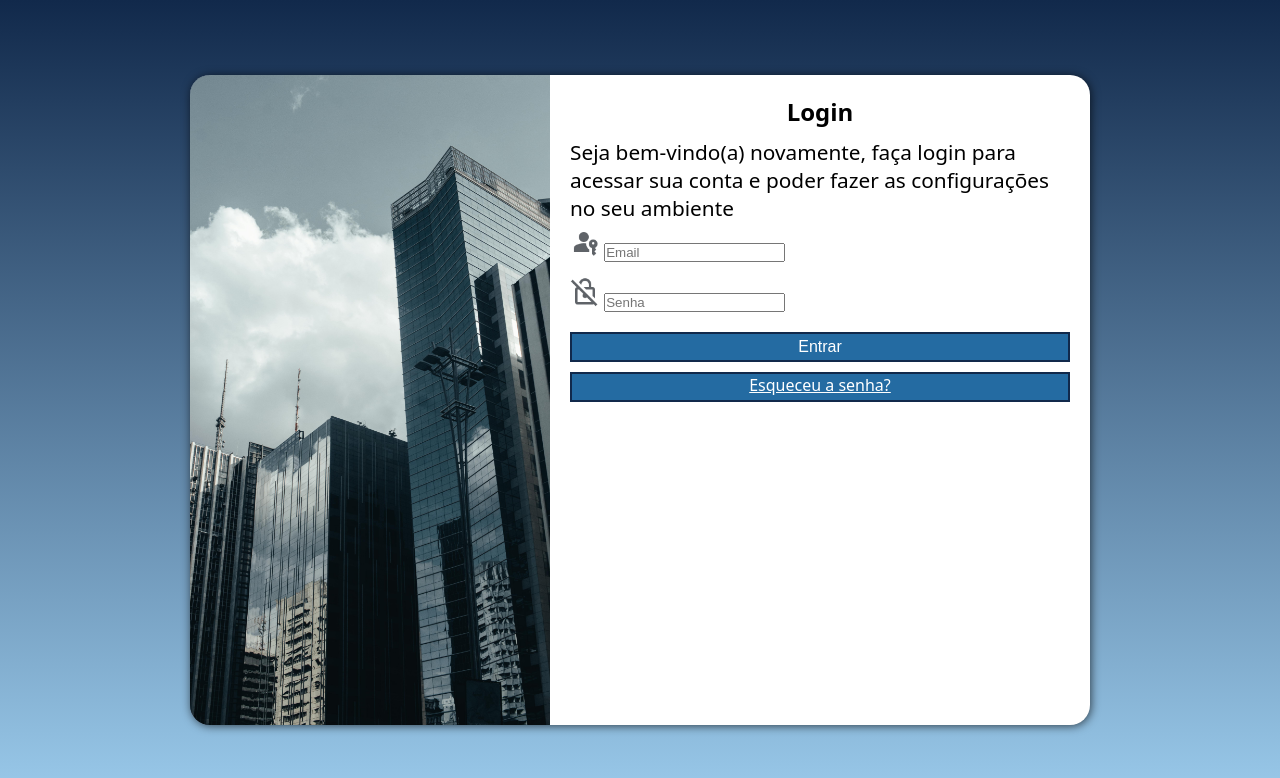
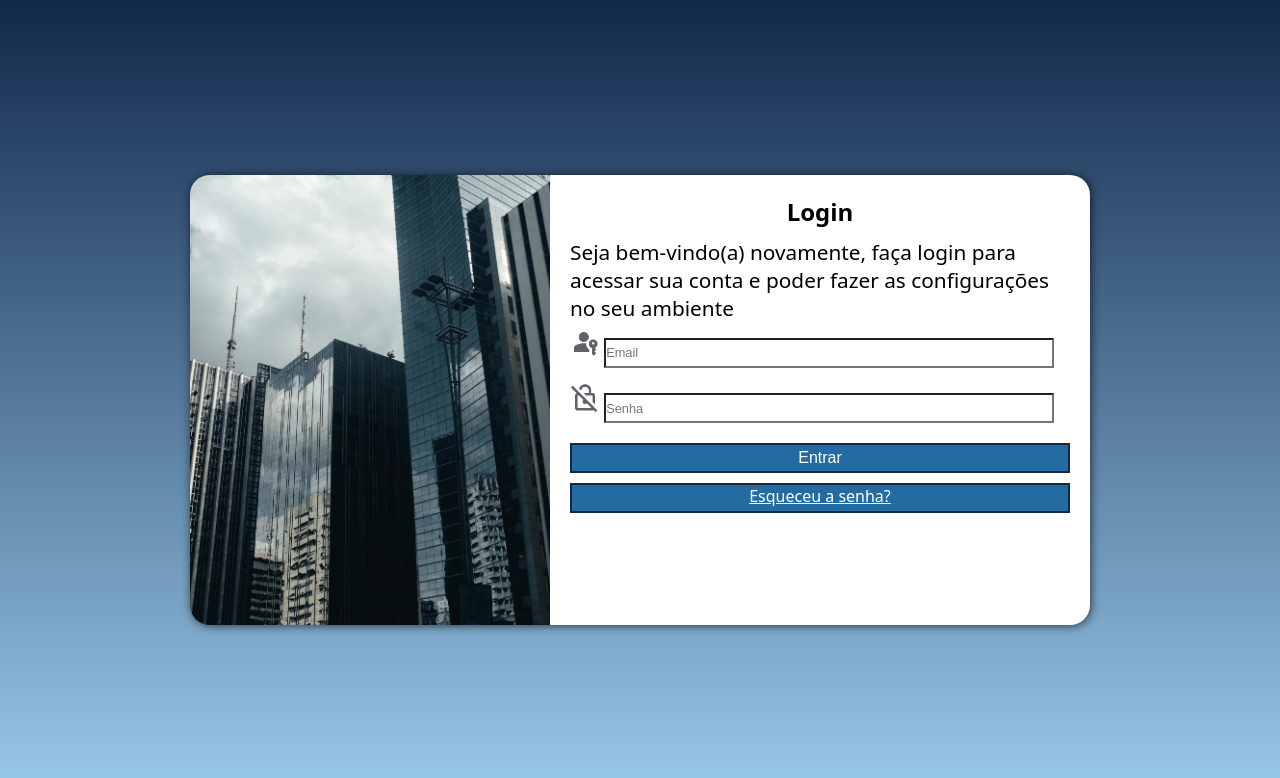
Before and after one commit to DavidSantt/Projetos, a plain HTML site: page pj-form/index.html in a window 1280 px wide. Drawn offline with nearby package versions, Linux system fonts and the light colour scheme.

Commit message:
pj-form pronto

```diff
--- a/pj-form/estilos/mq.css
+++ b/pj-form/estilos/mq.css
@@ -3,7 +3,7 @@
 @media screen and (min-width: 800px) and (max-width: 992px) {
     #login {
         width: 70vw;
-
+        height: 440px;
     }
 
     #imagem {
@@ -21,6 +21,11 @@
         font-size: 1.2em;
     }
 
+    p > input {
+        width: 90%;
+
+    }
+
 }
 
 @media screen and (min-width: 992px) and (max-width: 1200px) {
@@ -30,7 +35,7 @@
 
     #login {
         width: 800px;
-
+        height: 380px;
     }
 
     #imagem {
@@ -46,6 +51,11 @@
 
     #form > p {
         font-size: 1.2em;
+    }
+
+    p > input {
+        width: 90%;
+
     }
 
 }
@@ -75,4 +85,12 @@
         font-size: 1.3em;
     }
 
+    p > input {
+        width: 90%;
+
+    }
+
+    #login {
+        height: 450px;
+    }
 }
--- a/pj-form/estilos/style.css
+++ b/pj-form/estilos/style.css
@@ -76,6 +76,11 @@ img {
 p > input {
     margin-top: 10px;
     margin-bottom: 10px;
+    height: 30px;
+    width: 85%;
+    font-size: 0.8em;
+    box-shadow: 1px 1px 10px rgba(0, 0, 0, 0);
+
 }
 
 p > input#center {
--- a/pj-form/index.html
+++ b/pj-form/index.html
@@ -23,13 +23,13 @@
                 <p>Seja bem-vindo(a) novamente, faça login para acessar sua conta e poder fazer as configurações no seu
                     ambiente</p>
                 <form action="" method="post" autocomplete="on">
-                    <p>
+                    <p class="campo">
                         <label for="ilogin"><img src="img/passkey_24dp_5F6368_FILL0_wght400_GRAD0_opsz24.png"
                                 alt="Login"></label>
                         <input type="email" name="login" id="ilogin" minlength="5" placeholder="Email"
                             autocomplete="email">
                     </p>
-                    <p>
+                    <p class="campo">
                         <label for="isenha"><img src="img/no_encryption_24dp_5F6368_FILL0_wght400_GRAD0_opsz24.png"
                                 alt="Senha"></label>
                         <input type="password" name="senha" id="isenha" size="" required min="8" placeholder="Senha"
```
